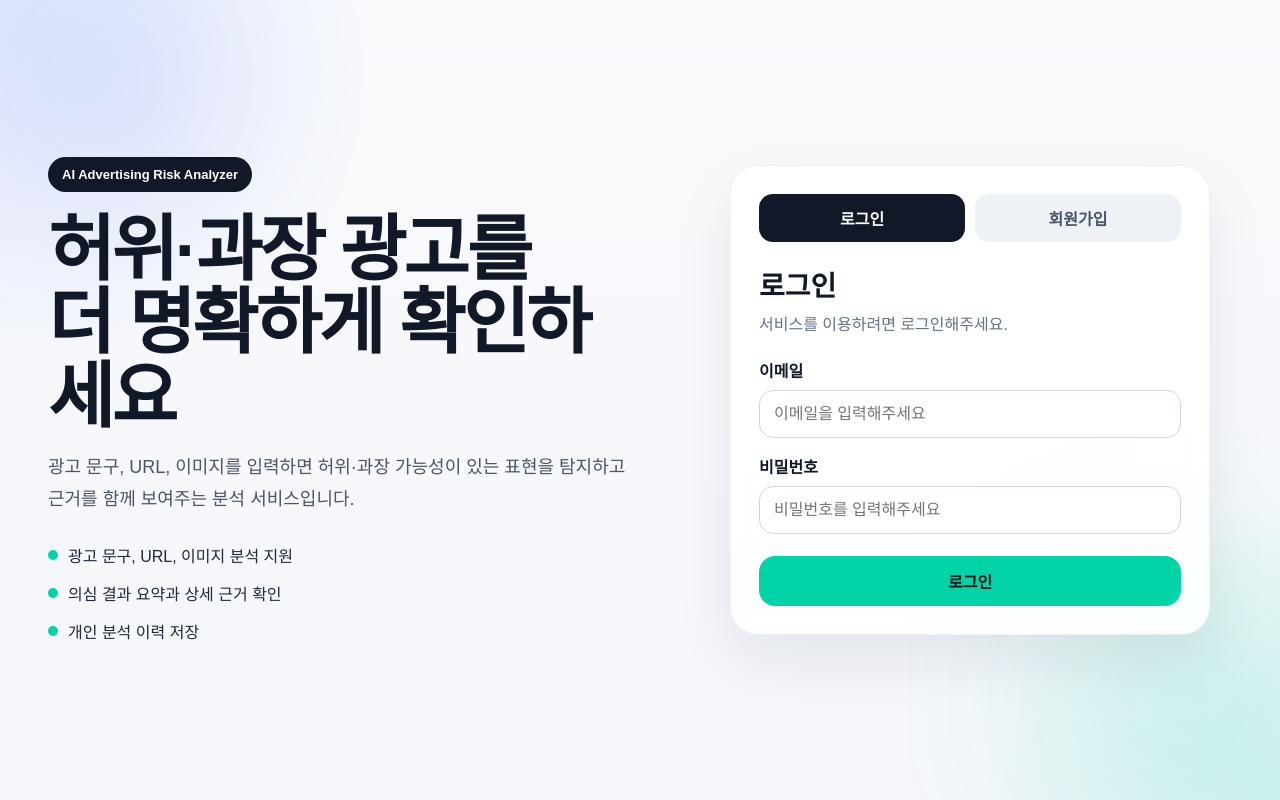
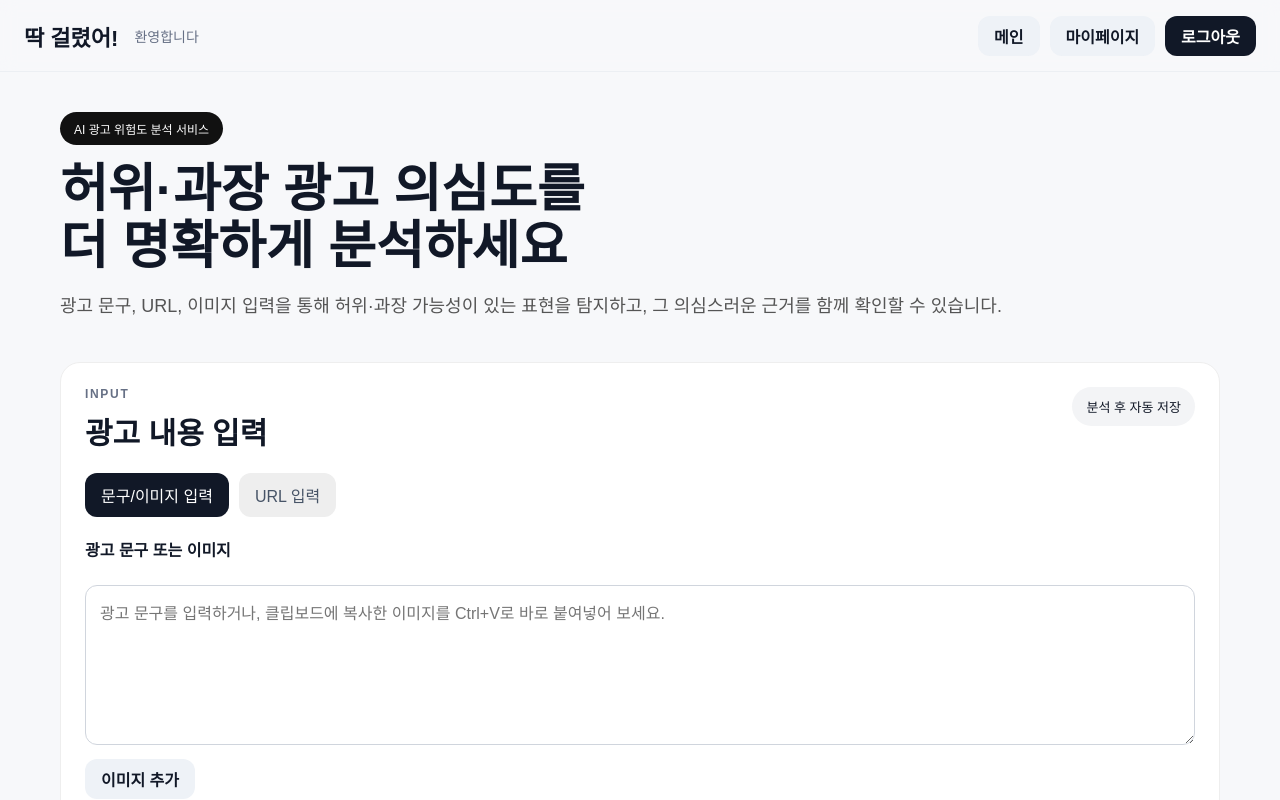
Before and after one commit to lxxsh/Adcheck_frontend, a React (Vite) app: page / in a window 1280 px wide. Before the commit this address led to /auth. Shown: the top 800 px of the page. Built offline with nearby package versions, Linux system fonts and the light colour scheme; no server answers.

Commit message:
refactor: 루트 경로를 공개 서비스 페이지로 열고 라우팅 단순화

```diff
--- a/src/App.jsx
+++ b/src/App.jsx
@@ -16,21 +16,14 @@ function PublicRoute({ children }) {
 function App() {
   return (
     <Routes>
-      <Route path="/" element={<Navigate to="/auth" replace />} />
+      <Route path="/" element={<ServicePage />} />
+      <Route path="/service" element={<ServicePage />} />
       <Route
         path="/auth"
         element={
           <PublicRoute>
             <AuthPage />
           </PublicRoute>
-        }
-      />
-      <Route
-        path="/service"
-        element={
-          <PrivateRoute>
-            <ServicePage />
-          </PrivateRoute>
         }
       />
       <Route
```
